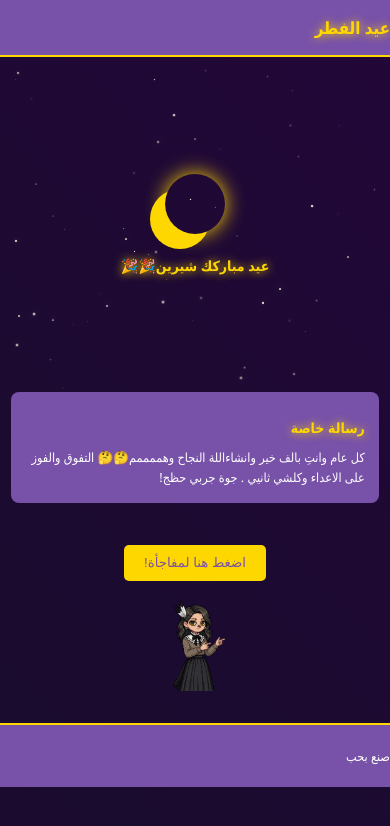
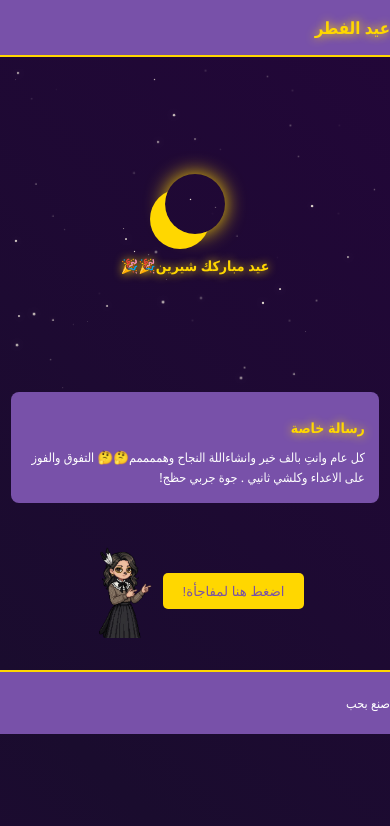
Before and after one commit to Eng-Lucki/gift, a plain HTML site: page index.html in a window 390 px wide. Drawn offline with Linux system fonts and the light colour scheme.

Commit message:
fixed width issues

```diff
--- a/style.css
+++ b/style.css
@@ -225,8 +225,7 @@ footer {
     }
 
     .reveal-wrapper {
-        flex-direction: column;
-        gap: 1.2em;
+        gap: 0.5em;
     }
 
     #koka-character {
@@ -236,8 +235,8 @@ footer {
     .reveal-button {
         padding: 0.9em 1.8em;
         font-size: 1em;
-        width: 100%;
-        max-width: 250px;
+        width: auto;
+        max-width: none;
     }
 
     #hidden-message {
```
